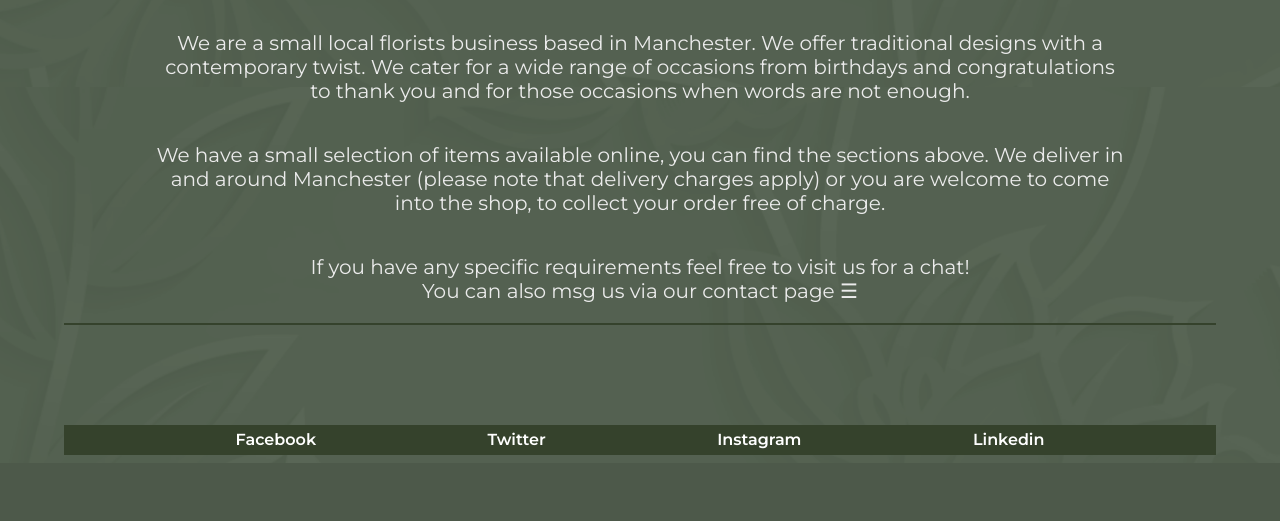
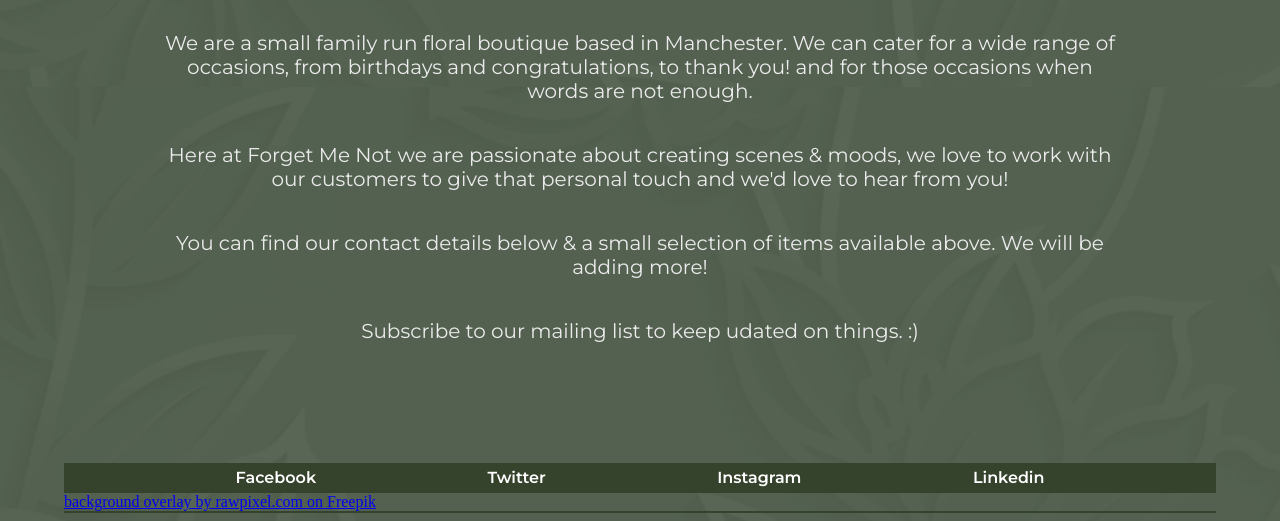
Before and after one commit to xmikebx/Forget_Me_Not, a plain HTML site: page index.html in a window 1280 px wide. Shown: the part 713-1234 px from the top of the page. Before the commit the page ends 1176 px from the top, so only its background shows below. Drawn offline with Linux system fonts and the light colour scheme.

Commit message:
Update index.html

```diff
--- a/index.html
+++ b/index.html
@@ -21,18 +21,23 @@
 
     <div id="txtblock">
     <div><h1>Welcome to<span style id="brand_home">Forget Me Not &#9825;</span></h1></div>
-    <p>We are a small local florists business based in Manchester.  We offer traditional designs with a contemporary twist.  We cater for a wide range of occasions from birthdays and congratulations to thank you and for those occasions when words are not enough.</p>
-    <p>We have a small selection of items available online, you can find the sections above. We deliver in and around Manchester (please note that delivery charges apply) or you are welcome to come into the shop&#44; to collect your order free of charge.</p>
-    <p>If you have any specific requirements feel free to visit us for a chat!<br>You can also msg us via our contact page &#9776; </p>
+    <p>We are a small family run floral boutique based in Manchester. We can cater for a wide range of occasions, from birthdays and congratulations, to thank you! and for those occasions when words are not enough.</p>
+    <p>Here at Forget Me Not we are passionate about creating scenes & moods, we love to work with our customers to give that personal touch and we'd love to hear from you!</p>
+    <p>You can find our contact details below & a small selection of items available above. We will be adding more!</p>
+    <p>Subscribe to our mailing list to keep udated on things. :&#41;</p>
     </div>
-
-    <div id="divider"></div>
-
-    <div id="links">
+    <div id="whitespace"></div>
+    <div id="footer">
+        <div id="links">
         <div><a href="https://www.facebook.com"target="_blank"><h2>Facebook</h2></a></div>
         <div><a href="https://twitter.com"target="_blank"><h2>Twitter</h2></a></div>
         <div><a href="https://www.instagram.com"target="_blank"><h2>Instagram</h2></a></div>
         <div><a href="https://www.linkedin.com"target="_blank"><h2>Linkedin</h2></a></div>
+        </div>
+        <div id="image_credit">
+            <a href="https://www.freepik.com/free-vector/silver-floral-pattern-background_15228066.htm#query=flower%20overlay&position=36&from_view=keyword&track=ais"target="_blank">background overlay by rawpixel.com on Freepik</a>
+            </div>
+            <div id="divider"></div>
     </div>
 </body>
 </html>
```
